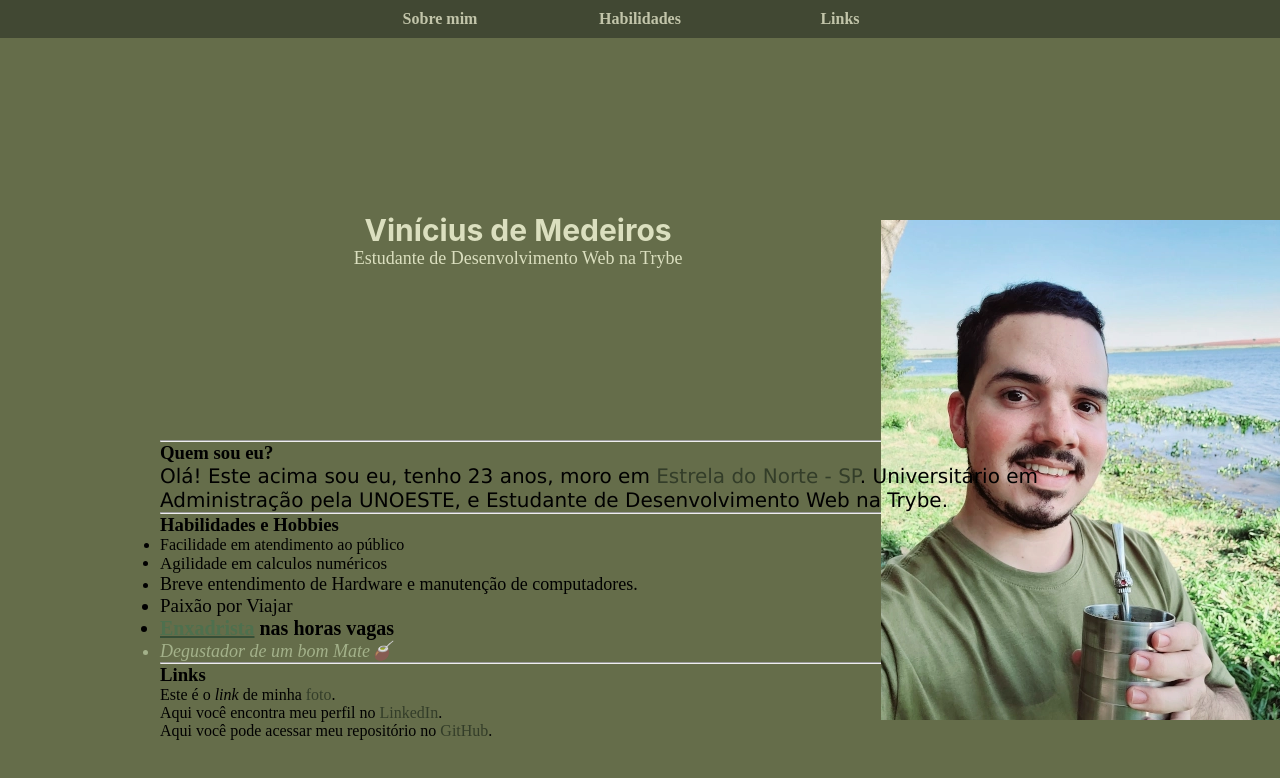
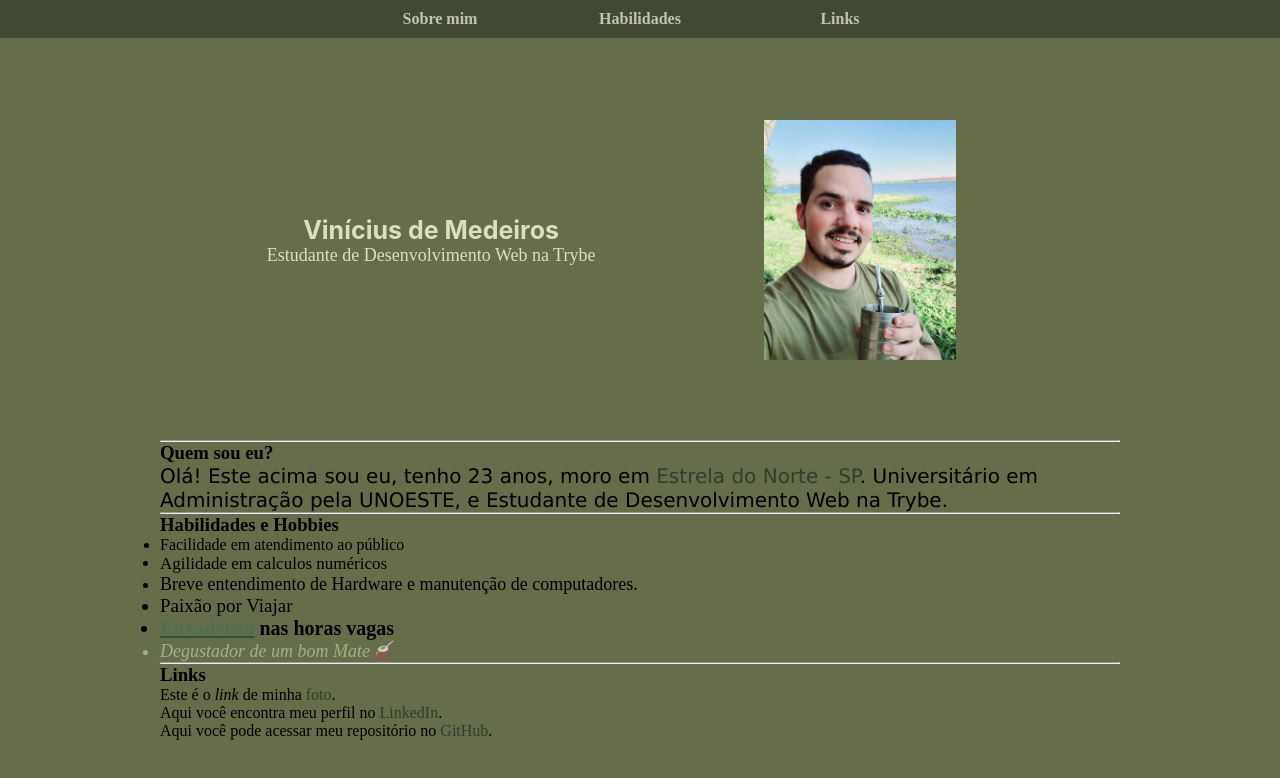
Before and after one commit to vmedeir0s/vmedeir0s.github.io, a plain HTML site: page index.html in a window 1280 px wide. Drawn offline with Linux system fonts and the light colour scheme.

Commit message:
some alterations

```diff
--- a/index.html
+++ b/index.html
@@ -25,7 +25,7 @@
       <h3 id="quem-sou-eu">Quem sou eu?</h3>
       <p class="personal_info">Olá! Este acima sou eu, tenho 23 anos, moro em <a href="https://www.google.com.br/maps/@-22.4884524,-51.6606747,2389m/data=!3m1!1e3" target="_blank">Estrela do Norte - SP</a>. Universitário em Administração pela UNOESTE, e Estudante de Desenvolvimento Web na Trybe.</p>
       <hr>
-      <h3> Habilidades e Hobbies</h3>
+      <h3 id="habilidades"> Habilidades e Hobbies</h3>
          <ul>
           <li class="item_1">Facilidade em atendimento ao público</li>
           <li class="item_2">Agilidade em calculos numéricos</li>
--- a/style.css
+++ b/style.css
@@ -22,7 +22,6 @@ nav > a {
 }
 nav > a:hover{
   background-color: #333828;
-
 }
 a {
   text-decoration: none;
@@ -46,13 +45,9 @@ a:hover{
   align-items: center;
 }
 
-.image{
-  max-width: 50px;
-  height: 50px;
+.container-text{
+  margin-left: 50px;
   padding: 5px;
-}
-
-.container-text{
   display: flex;
   color: #dbdfbf;
   flex-direction: column;
@@ -62,8 +57,18 @@ a:hover{
 }
 
 .container-text > h2{
-  font-size: 30px;
+  font-size: 25px;
   font-family: -apple-system, BlinkMacSystemFont, 'Segoe UI', Roboto, Oxygen, Ubuntu, Cantarell, 'Open Sans', 'Helvetica Neue', sans-serif;
+}
+
+.image {
+  display: flex;
+  justify-content: center;
+}
+
+.image >img {
+  max-width: 50%;
+  padding: 8px;
 }
 
 .personal_info {
```
